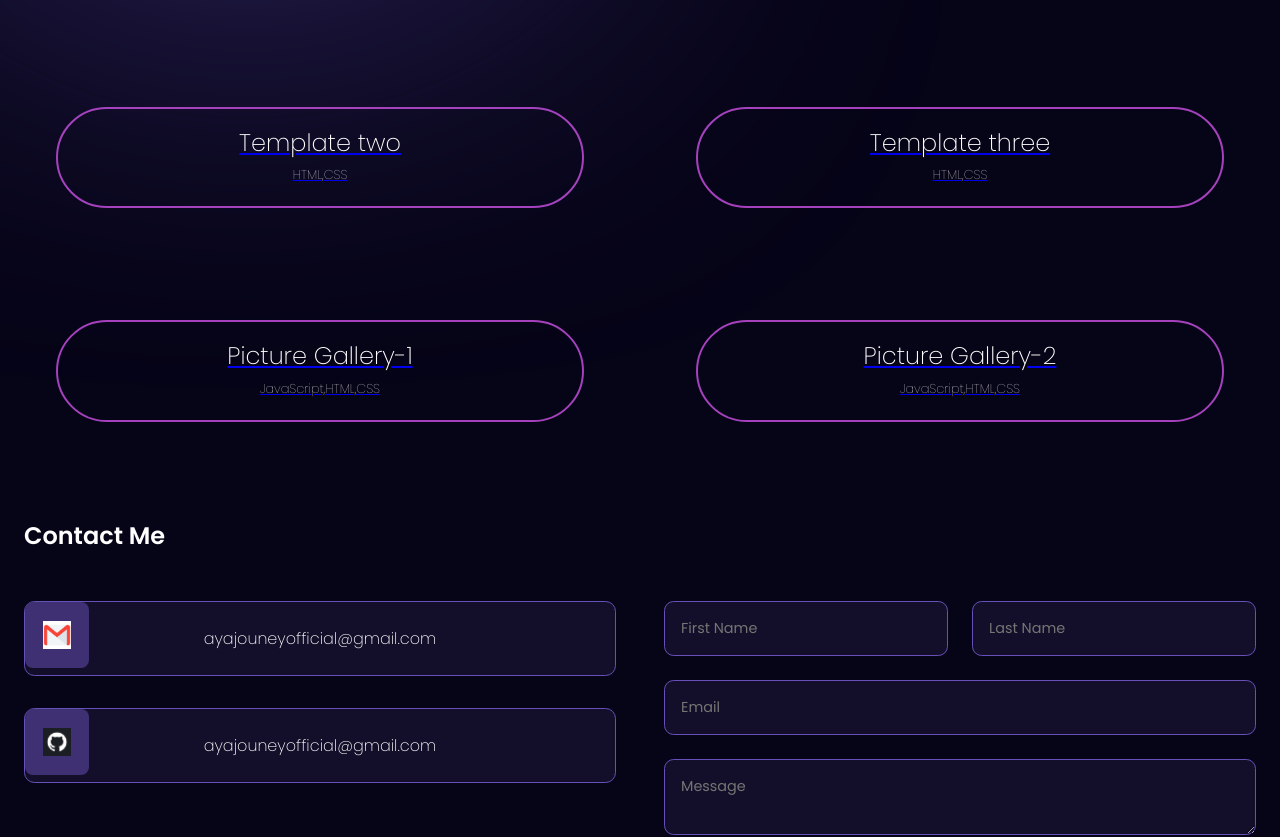
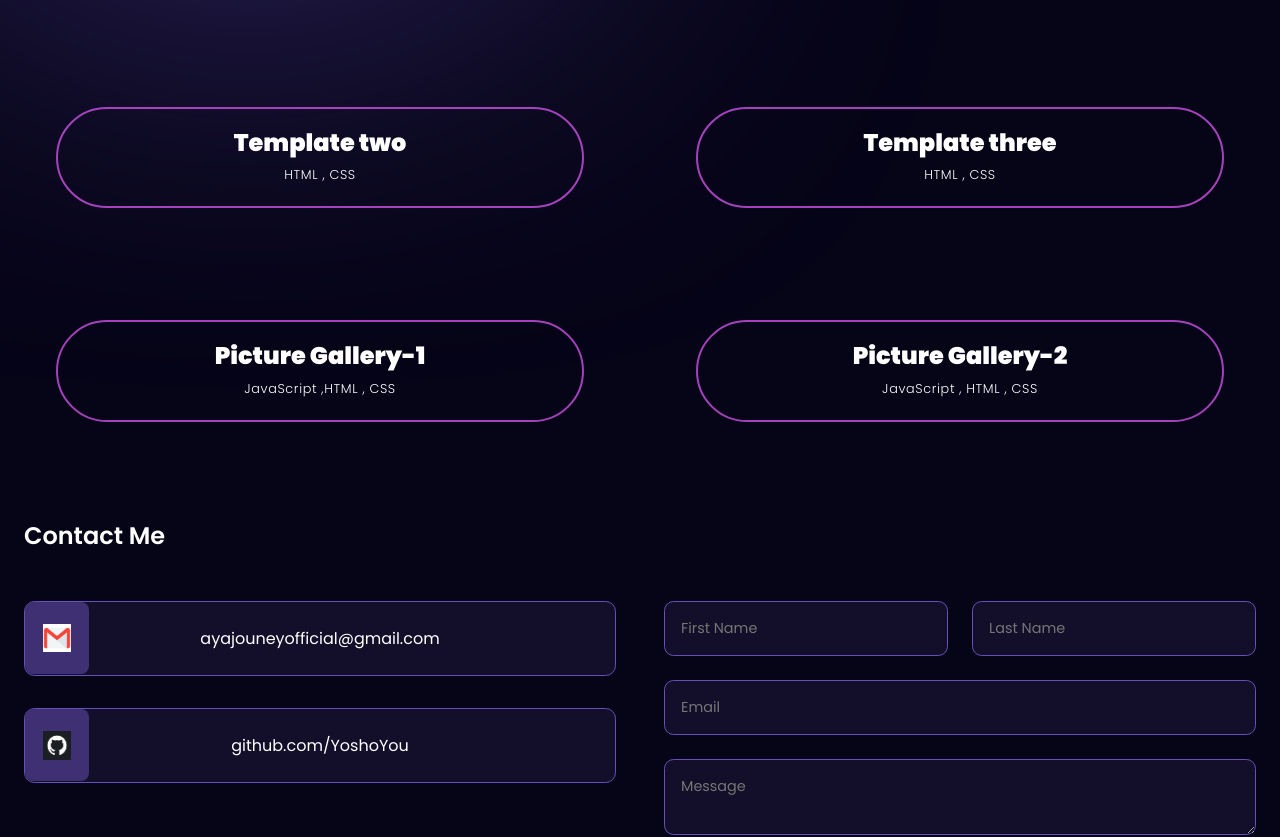
Before and after one commit to YoshoYou/portfolio, a React (Create React App) app: page / in a window 1280 px wide. Shown: the part 2040-2877 px from the top of the page. Built offline with nearby package versions, Linux system fonts and the light colour scheme.

Commit message:
new changes

```diff
--- a/src/components/ContactMe/ContactInfoCard/ContactInfoCard.css
+++ b/src/components/ContactMe/ContactInfoCard/ContactInfoCard.css
@@ -9,18 +9,15 @@
     padding: 1.5rem;
     margin-bottom: 2rem;
     position: relative;
-
 }
-
 .contact-details-card .icon {
     width: 4rem;
-    height: 4.1rem;
+    height: 4.5rem;
     display: flex;
     align-items: center;
     justify-content: center;
     border-radius: 0.5rem;
     background: #3e3072;
-    /* margin-bottom: 0.8rem; */
     position: absolute;
     left: 0rem;
     top: 0rem;
--- a/src/components/ContactMe/ContactMe.jsx
+++ b/src/components/ContactMe/ContactMe.jsx
@@ -17,7 +17,7 @@ export const ContactMe = () => {
                         />
                         <ContactInfoCard
                             iconUrl={Git}
-                            text="ayajouneyofficial@gmail.com"
+                            text="github.com/YoshoYou"
                         />
                     </div>
                     <div style={ { flex: 1 } }>
--- a/src/components/GH-pages/MyRepo.css
+++ b/src/components/GH-pages/MyRepo.css
@@ -1,3 +1,6 @@
+a {
+    text-decoration: none;
+}
 .repo-container {
     margin: 4rem 0;
     position: relative;
@@ -10,7 +13,7 @@ h5 {
 p {
     margin-bottom: 3rem;
     font-size: 1rem;
-    font-weight: 200;
+    font-weight: 400;
 }
 .repo-content {
     display: grid;
@@ -32,7 +35,7 @@ p {
 }
 h6 {
     font-size: 1.5rem;
-    font-weight: 200;
+    font-weight: 1000;
     color: white;
 }
 .repo-content .repo p {
@@ -40,11 +43,11 @@ h6 {
     margin: 0.2rem;
     color: #fff;
     font-size: 0.8rem;
-    font-weight: 100;
+    font-weight: 300;
+    letter-spacing: 0.04rem;
 }
 @media (max-width:750px){
     .repo-content {
     grid-template-columns: repeat(1,1fr);
-
 }
 }
```
Also changed, not shown: src/components/GH-pages/MyRepo.jsx (+10 -26 lines).
